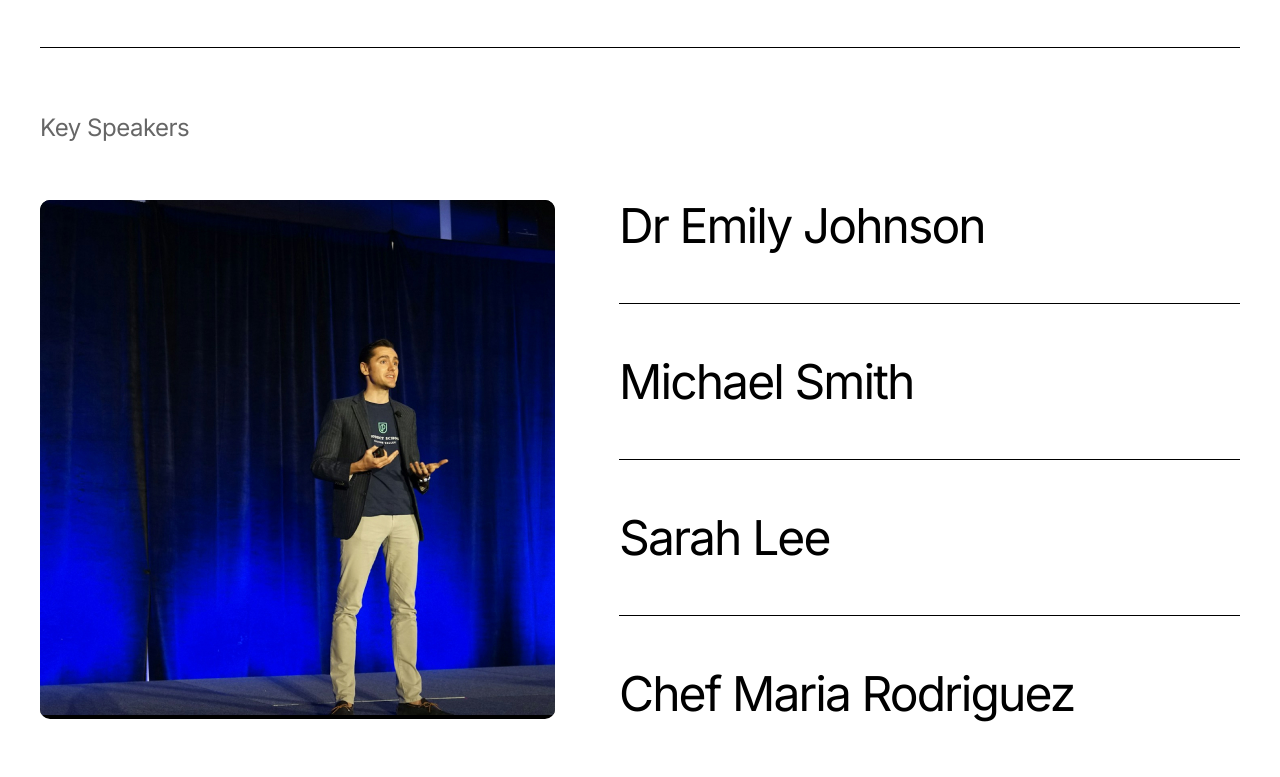
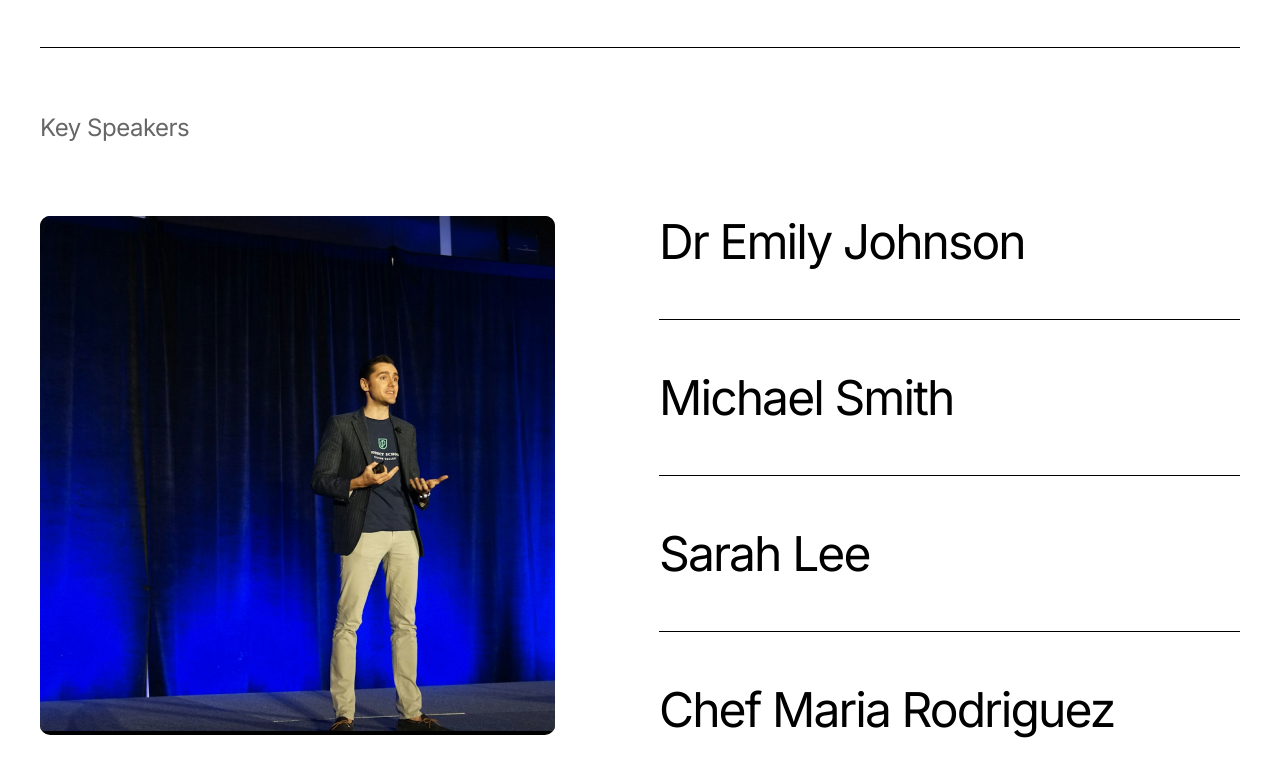
Before and after one commit to MattFMurphy/tt-wr, a React (Create React App) app: page / in a window 1280 px wide. Shown: the part 2243-3020 px from the top of the page. Built offline with nearby package versions, Linux system fonts and the light colour scheme.

Commit message:
chore: update readme

```diff
--- a/src/components/FeaturedSessions/index.js
+++ b/src/components/FeaturedSessions/index.js
@@ -5,7 +5,7 @@ import Session from "./elements/Session";
 const FeaturedSessions = () => {
   return (
     <section className="c-featured-sessions">
-      <h3 className="text text--large text--light c-featured-sessions__heading" role="heading">Featured Sessions</h3>
+      <h3 className="text text--large text--light o-section-heading" role="heading">Featured Sessions</h3>
 
       <ul className="c-featured-sessions__list">
         {sessions.map(session => <Session payload={session} key={`session-${session.id}`} />)}
--- a/src/components/KeySpeakers/index.js
+++ b/src/components/KeySpeakers/index.js
@@ -9,7 +9,7 @@ const KeySpeakers = () => {
 
   return (
     <section className="c-key-speakers">
-      <h3 className="text text--large text--light c-key-speakers__heading" role="heading">Key Speakers</h3>
+      <h3 className="text text--large text--light o-section-heading" role="heading">Key Speakers</h3>
 
       <div className="c-key-speakers__wrapper">
         {/*
--- a/src/css/components/_components.featured-sessions.scss
+++ b/src/css/components/_components.featured-sessions.scss
@@ -3,10 +3,6 @@
     list-style-type: none;
     margin: 0;
     padding: 0;
-  }
-
-  &__heading {
-    margin-bottom: rem(48px);
   }
 
   &__session {
--- a/src/css/components/_components.header.scss
+++ b/src/css/components/_components.header.scss
@@ -11,6 +11,7 @@
     display: inline-flex;
     vertical-align: top;
     flex-wrap: nowrap;
+    line-height: 0;
     max-width: 100%;
     margin-left: rem(50px);
 
@@ -26,7 +27,6 @@
         height: auto;
       }
     }
-
 
     &--expanded {
       display: flex;
@@ -59,7 +59,7 @@
       opacity: 1;
       visibility: visible;
       margin-top: 0;
-      transition: opacity 1.5s ease-in-out, margin-top 1s ease-in-out;
+      transition: opacity 3s ease-in-out, margin-top 2s ease-in-out;
     }
   }
 }
--- a/src/css/components/_components.key-speakers.scss
+++ b/src/css/components/_components.key-speakers.scss
@@ -3,12 +3,6 @@
     display: grid;
     grid-template-columns: rem(515px) auto;
     column-gap: rem(64px);
-  }
-
-  &__list {
-    list-style-type: none;
-    margin: 0;
-    padding: 0;
   }
 
   &__heading {
--- /dev/null
+++ b/src/css/objects/_objects.section-heading.scss
@@ -0,0 +1,3 @@
+.o-section-heading {
+  margin-bottom: rem(48px);
+}
--- a/src/css/styles.scss
+++ b/src/css/styles.scss
@@ -26,6 +26,7 @@
 
 // Objects
 @import 'objects/objects.wrapper';
+@import 'objects/objects.section-heading';
 
 // Components
 @import 'components/components.header';
```
Also changed, not shown: 1 other file (tests, documents, lock files or other folders).
